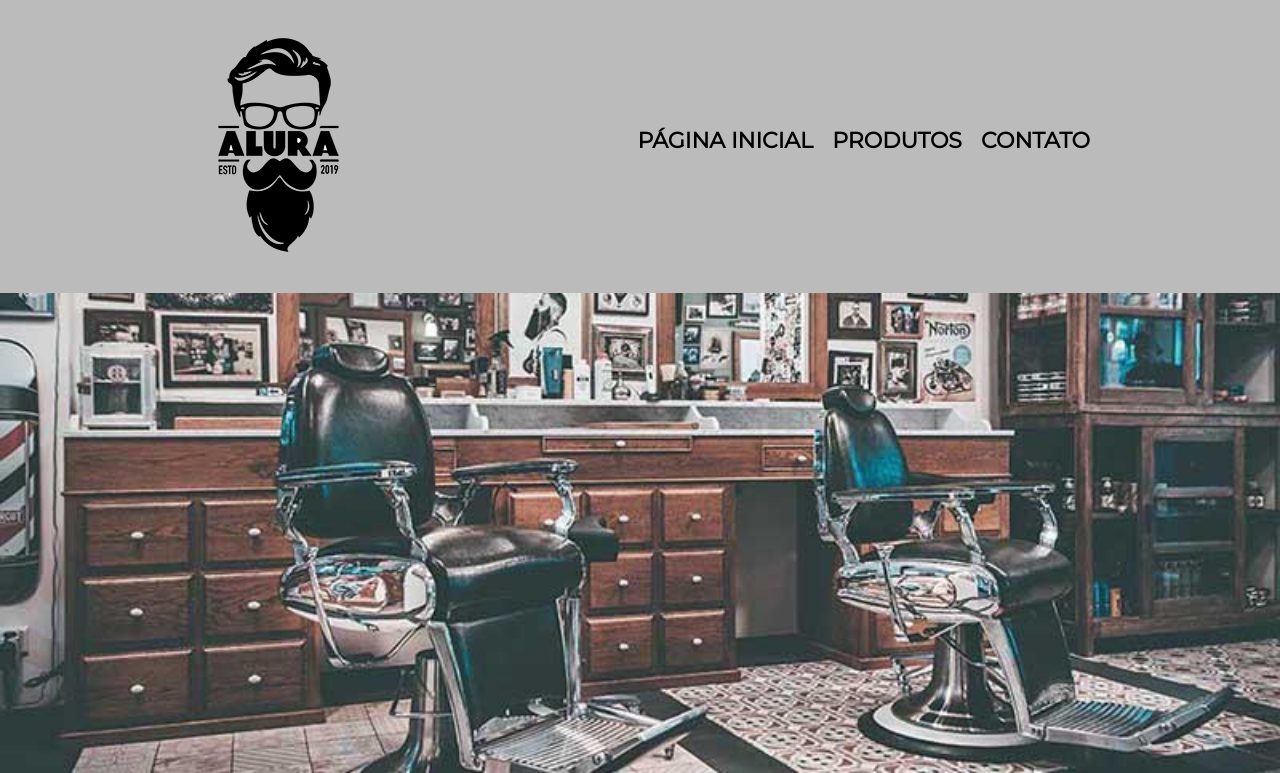
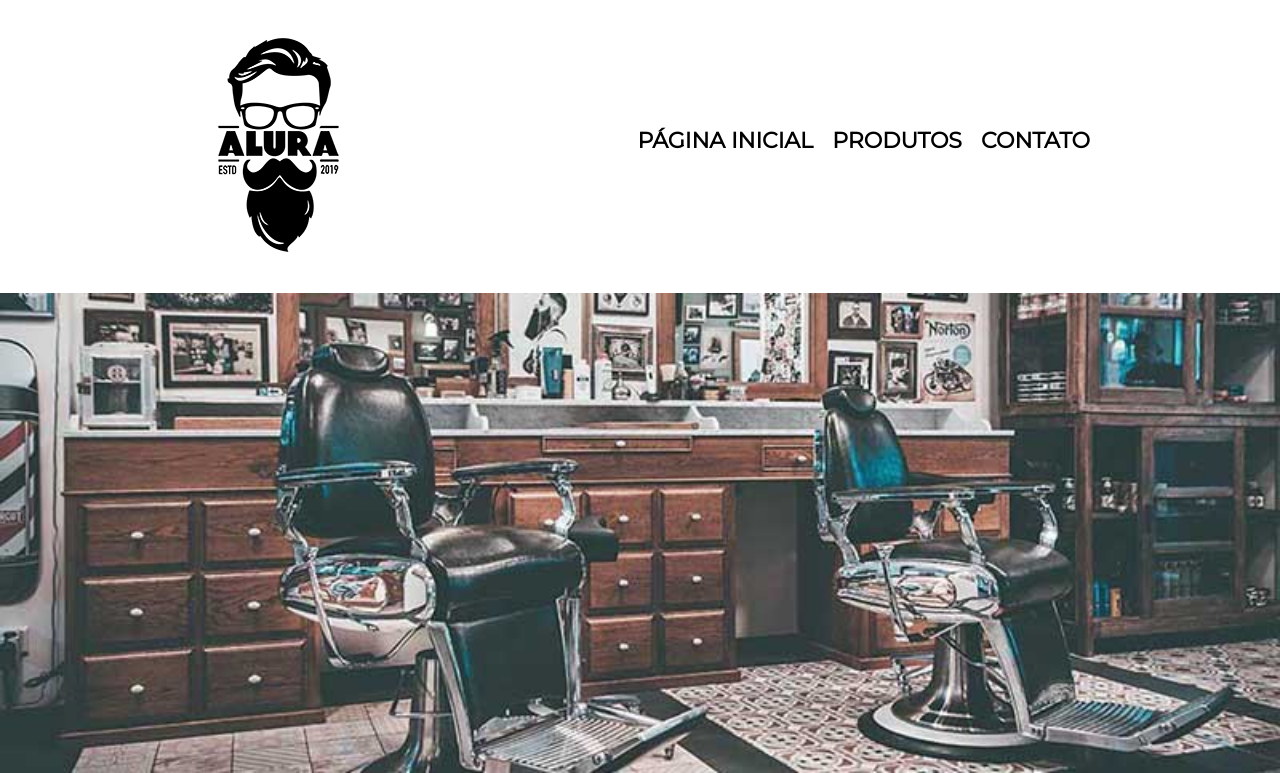
Before and after one commit to anamariamarques/html_css, a plain HTML site: page index.html in a window 1280 px wide. Shown: the top 773 px of the page. Drawn offline with Linux system fonts and the light colour scheme.

Commit message:
alterando o fundo do menu

```diff
--- a/style.css
+++ b/style.css
@@ -3,7 +3,7 @@ body {
 }
 
 header {
-	background: #BBBBBB;
+	background: #fff;
 	padding: 20px 0;
 }
 
```
